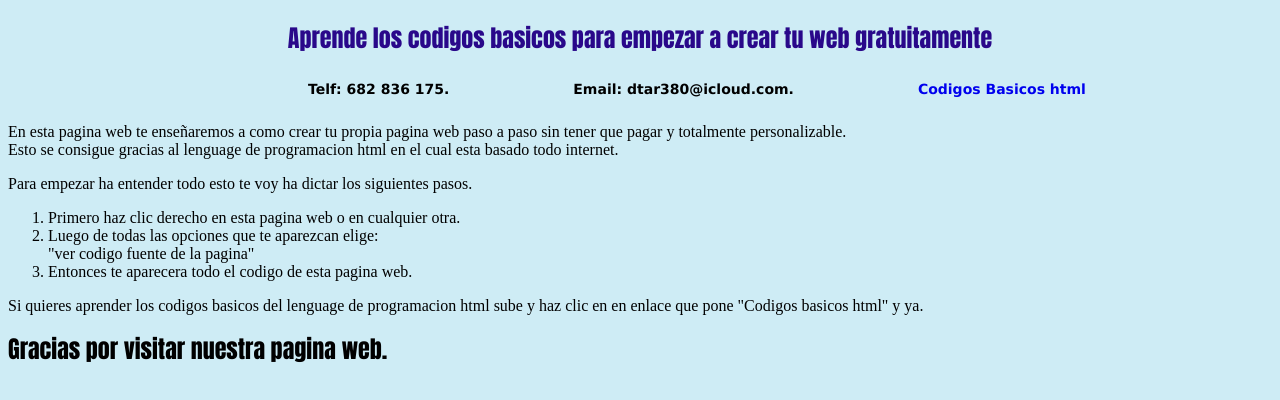
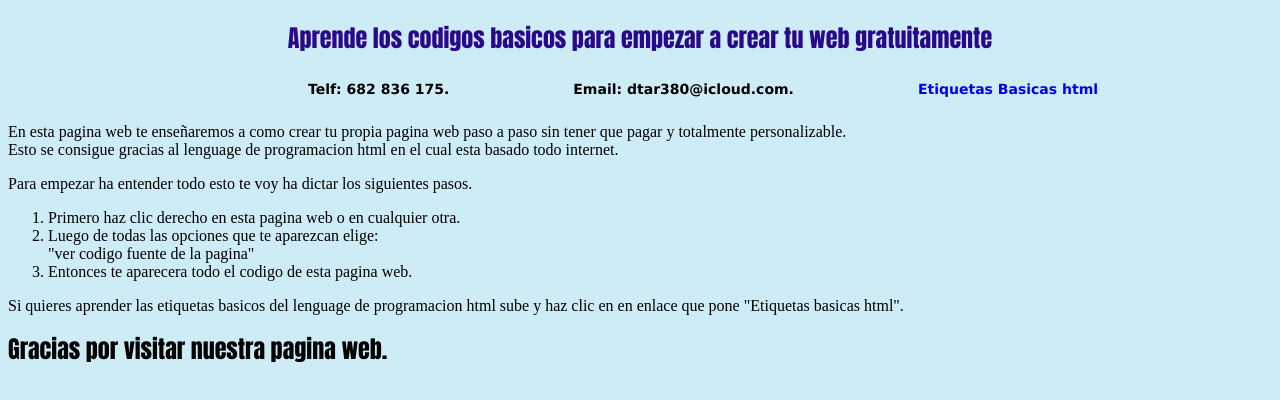
Before and after one commit to Dtar380/Comohacerunapaginaweb, a plain HTML site: page index.html in a window 1280 px wide. Shown: the part 72-472 px from the top of the page. Drawn offline with Linux system fonts and the light colour scheme.

Commit message:
Update index.html

```diff
--- a/index.html
+++ b/index.html
@@ -24,7 +24,7 @@
                 </li>
                 <a href="Codigos basicos html.html">
                     <li>
-                        Codigos Basicos html
+                        Etiquetas Basicas html
                     </li>
                 </a>
             </Ul>
@@ -53,8 +53,8 @@
                 </ol>
             </p>
             <p>
-                Si quieres aprender los codigos basicos del lenguage de programacion html sube
-                y haz clic en en enlace que pone "Codigos basicos html" y ya.
+                Si quieres aprender las etiquetas basicos del lenguage de programacion html sube
+                y haz clic en en enlace que pone "Etiquetas basicas html".
             </p>
             </font>
         </article>
```
